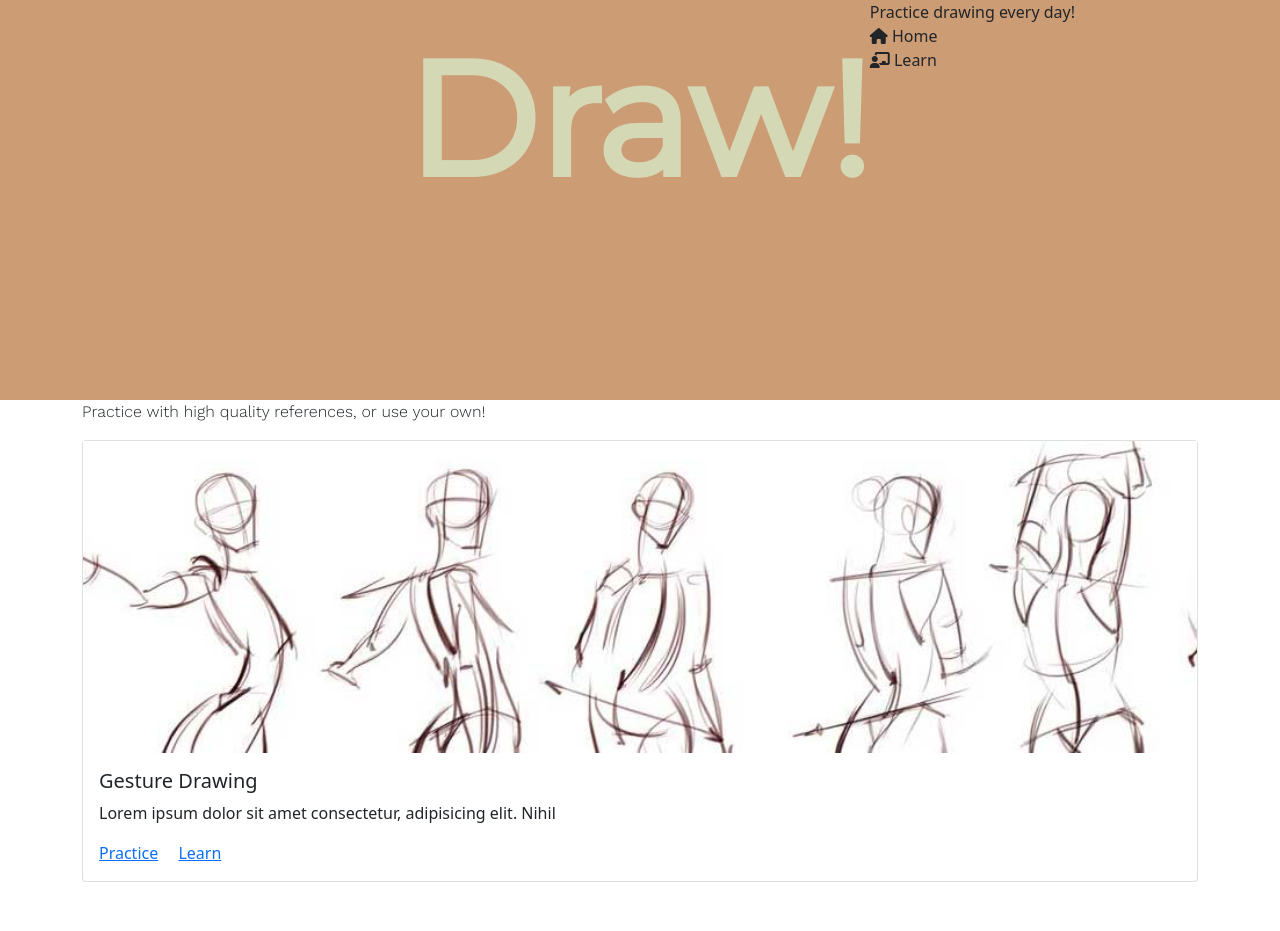
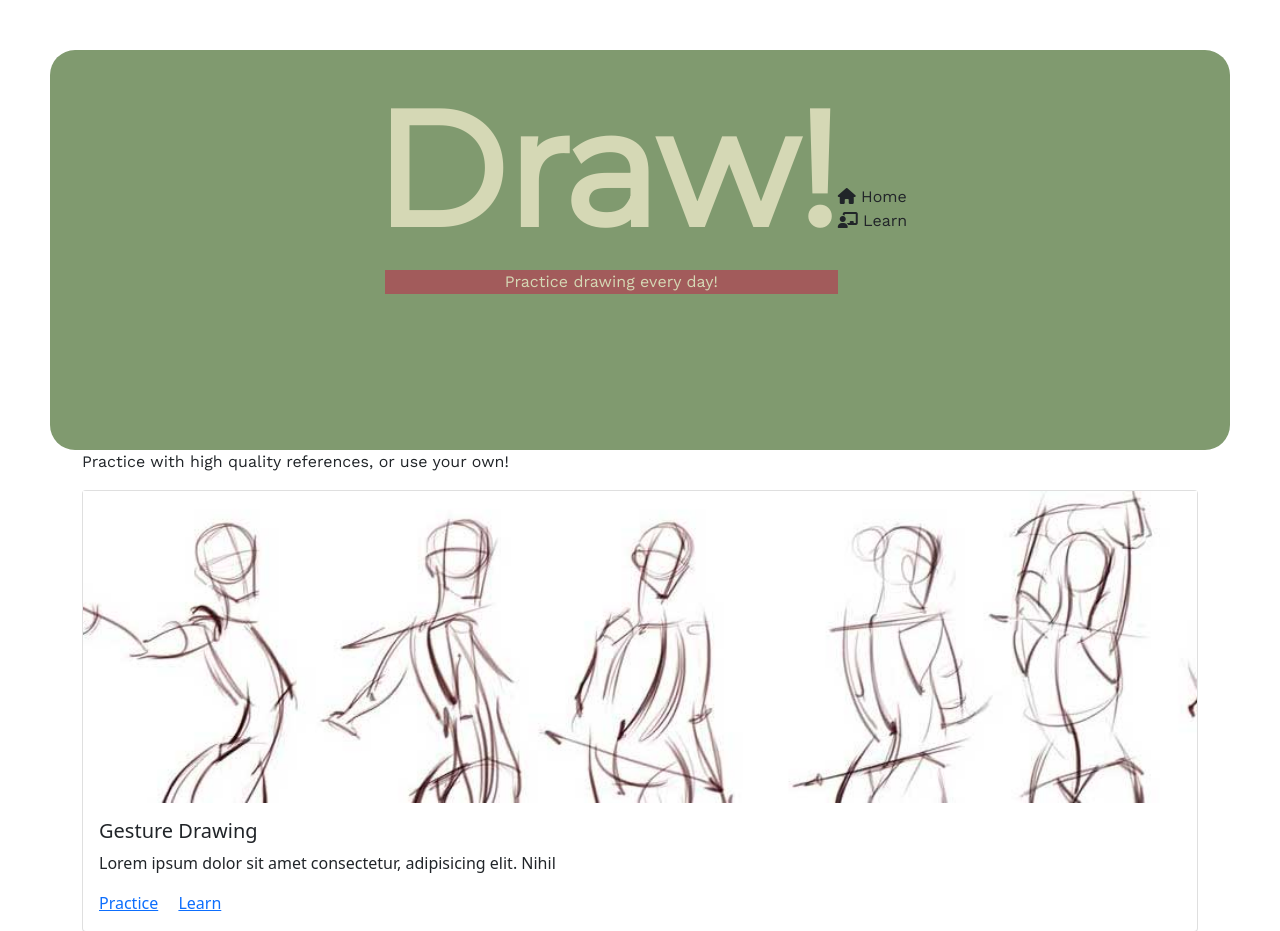
Before and after one commit to ajserrano9310/FigureDrawingApp, a website: page views/index.html in a window 1280 px wide. Shown: the top 931 px of the page. Drawn offline with nearby package versions, Linux system fonts and the light colour scheme; files that its build step writes are made by us from their sources.

Commit message:
Day 13. Still playing around with CSS. Added tiny server

```diff
--- a/styles/style.css
+++ b/styles/style.css
@@ -22,26 +22,55 @@ body {
 }
 
 
-.nav-heading{
+.nav-wrapper{
   background-color: #809A6F;
   display: flex;
   justify-content: center;
   height: 400px;
   transition: 0.5s;
-  padding-left: 200px;
+  margin-left: 50px;
+  margin-top: 50px;
+  border-radius: 25px;
+  margin-right: 50px;
+
 }
 
-.nav-heading:hover{
+.nav-wrapper:hover{
   background-color:#CC9C75;
 }
 
-.nav-heading > .nav-headers {
+.nav-wrapper > .nav-headers-wrappers > .nav-main-header{
   font-family: "Montserrat", sans-serif;
   font-weight: 700;
   text-align: center;
   font-size: 10rem;
   color: #D5D8B5;
 }
+
+.nav-wrapper > .nav-headers-wrappers > .nav-subheading{
+
+  font-family: 'Work Sans', sans-serif;
+  margin-top: -20px;
+  margin-left: 12px;
+  color: #D5D8B5;
+
+  background-color: #A25B5B;
+  margin-bottom: 50px;
+  font-weight: 1.5rem;
+  text-align: center;
+
+}
+
+.nav-wrapper > .sub-links{
+  font-family: 'Work Sans', sans-serif;
+  font-weight: 900px;
+  margin-top: 135px;
+
+
+
+}
+
+
 
 .nav-heading > .nav-sub-header{
   display:grid;
--- a/views/index.html
+++ b/views/index.html
@@ -18,7 +18,7 @@
     <link rel="preconnect" href="https://fonts.googleapis.com" />
     <link rel="preconnect" href="https://fonts.gstatic.com" crossorigin />
     <link
-      href="https://fonts.googleapis.com/css2?family=Merriweather:wght@300&family=Montserrat&family=Roboto:wght@100&family=Ubuntu:wght@300&family=Work+Sans:wght@300&display=swap"
+      href="https://fonts.googleapis.com/css2?family=Merriweather:wght@300&family=Montserrat&family=Roboto:wght@100&family=Ubuntu:wght@300&family=Work+Sans&display=swap"
       rel="stylesheet"
     />
 
@@ -28,7 +28,7 @@
       crossorigin="anonymous"
     ></script>
 
-    <link rel="stylesheet" href="/styles/style.css" />
+    <link rel="stylesheet" href="style.css" />
     <link rel="stylesheet" href="/styles/common.css" />
     <meta charset="UTF-8" />
     <meta http-equiv="X-UA-Compatible" content="IE=edge" />
@@ -39,13 +39,12 @@
 
   <body>
     <!-- NAV BAR-->
-    <div class="nav-heading">
-      <div class="nav-headers">Draw!</div>
-      <div class="nav-sub-header">
-        <div class="nav-links">
+    <div class="nav-wrapper">
+      <div class="nav-headers-wrappers">
+        <div class="nav-main-header">Draw!</div>
+        <div class="nav-subheading">Practice drawing every day!</div>
+      </div>
 
-          <!-- Subheading -->
-          <div class="nav-subheading">Practice drawing every day!</div>
 
       <!-- Links for practice -->
       <div class="sub-links">
@@ -57,10 +56,6 @@
         <div class="learn">
           <i class="fa-solid fa-chalkboard-user"></i>
           Learn
-            </div>
-          </div>
-
-
         </div>
       </div>
     </div>
```
Also changed, not shown: package.json (added, +27 -0 lines), server.js (added, +20 -0 lines), views/gestureView.html (+2 -2 lines), 2 other files. Lines whose indentation alone changed are shown as unchanged.
